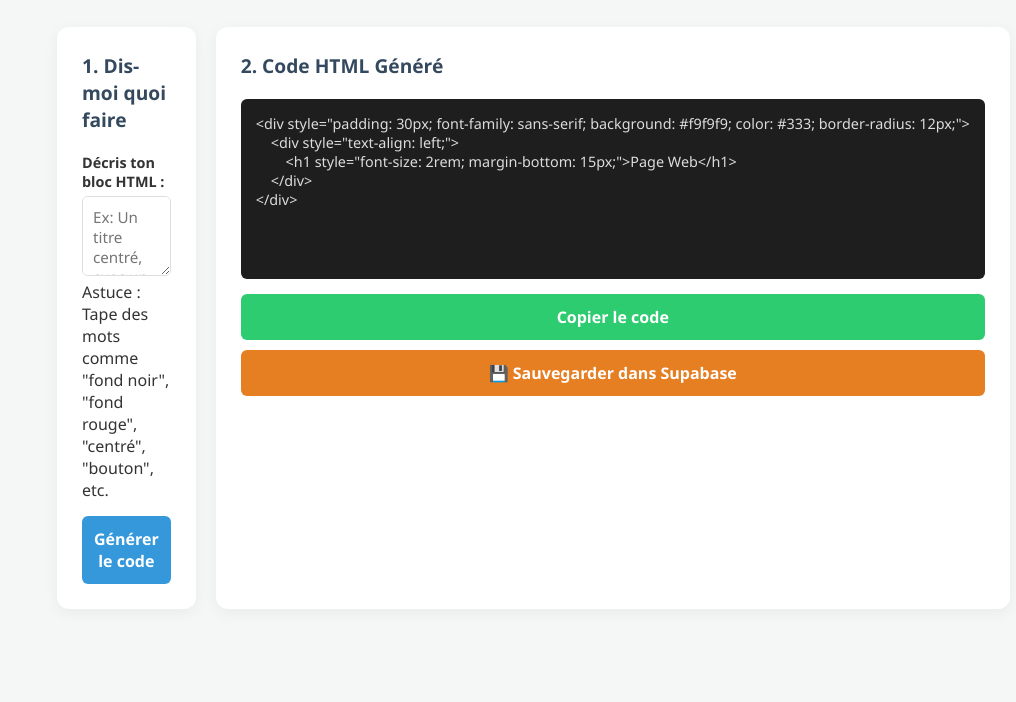
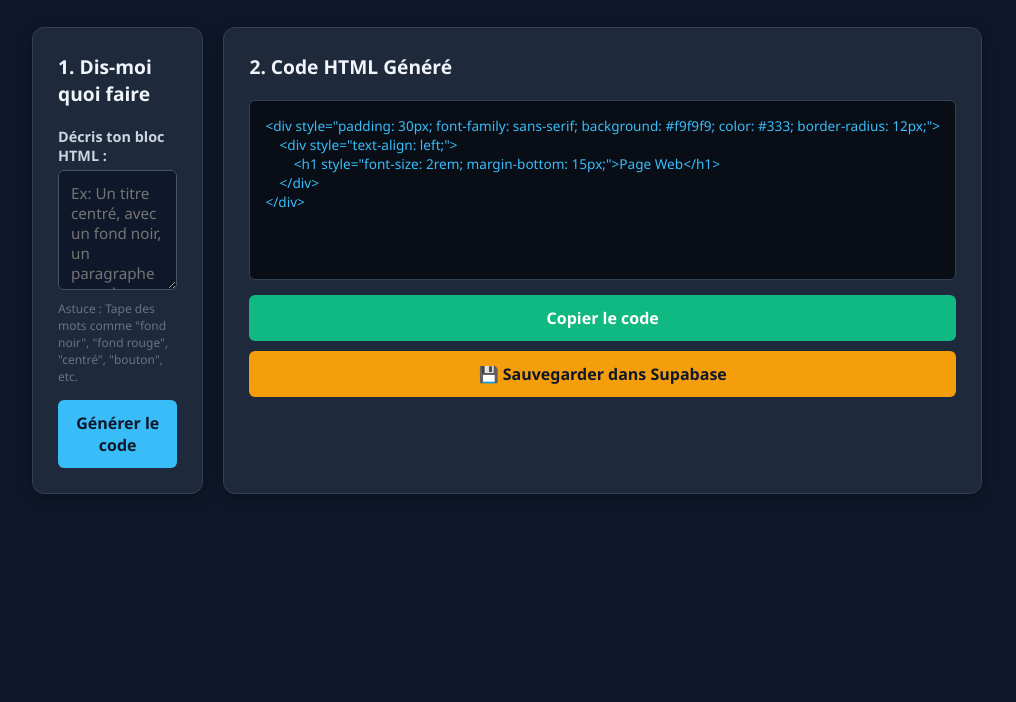
Before and after one commit to YTRubansuBS/html-generator, a plain HTML site: page index.html in a window 1280 px wide. Shown: the part 98-800 px from the top of the page, without its empty margins (133-1149 px from the left). Drawn offline with nearby package versions, Linux system fonts and the light colour scheme.

Commit message:
Update style.css

```diff
--- a/style.css
+++ b/style.css
@@ -6,13 +6,13 @@
 }
 
 body {
-    background-color: #f4f7f6;
-    color: #333;
+    background-color: #0f172a;
+    color: #f8fafc;
     padding: 20px;
 }
 
 .container {
-    max-width: 900px;
+    max-width: 950px;
     margin: 0 auto;
 }
 
@@ -22,12 +22,12 @@
 }
 
 header h1 {
-    color: #2c3e50;
+    color: #38bdf8;
     margin-bottom: 10px;
 }
 
 header p {
-    color: #7f8c8d;
+    color: #94a3b8;
 }
 
 .grid {
@@ -43,16 +43,17 @@
 }
 
 .card {
-    background: #ffffff;
+    background: #1e293b;
     padding: 25px;
     border-radius: 12px;
-    box-shadow: 0 4px 15px rgba(0, 0, 0, 0.05);
+    box-shadow: 0 4px 15px rgba(0, 0, 0, 0.3);
+    border: 1px solid #334155;
 }
 
 .card h2 {
     font-size: 1.2rem;
     margin-bottom: 20px;
-    color: #34495e;
+    color: #f1f5f9;
 }
 
 .form-group {
@@ -64,35 +65,33 @@
     margin-bottom: 5px;
     font-weight: 600;
     font-size: 0.9rem;
-}
-
-input[type="text"], textarea {
-    width: 100%;
-    padding: 10px;
-    border: 1px solid #ddd;
-    border-radius: 6px;
-    font-size: 0.95rem;
+    color: #cbd5e1;
 }
 
 textarea {
+    width: 100%;
+    padding: 12px;
+    border: 1px solid #475569;
+    background: #0f172a;
+    color: #fff;
+    border-radius: 6px;
+    font-size: 0.95rem;
     resize: vertical;
-    height: 80px;
+    height: 120px;
 }
 
-input[type="color"] {
-    width: 100%;
-    height: 40px;
-    border: 1px solid #ddd;
-    border-radius: 6px;
-    cursor: pointer;
-    background: none;
+.hint {
+    display: block;
+    font-size: 0.75rem;
+    color: #64748b;
+    margin-top: 5px;
 }
 
 button {
     width: 100%;
     padding: 12px;
-    background-color: #3498db;
-    color: white;
+    background-color: #38bdf8;
+    color: #0f172a;
     border: none;
     border-radius: 6px;
     font-size: 1rem;
@@ -102,33 +101,36 @@
 }
 
 button:hover {
-    background-color: #2980b9;
+    background-color: #0ea5e9;
 }
 
 .code-output {
-    background-color: #1e1e1e;
-    color: #dcdcdc;
+    background-color: #090d16;
+    color: #38bdf8;
     padding: 15px;
     border-radius: 6px;
     overflow-x: auto;
     font-family: 'Courier New', Courier, monospace;
-    font-size: 0.9rem;
+    font-size: 0.85rem;
     height: 180px;
     margin-bottom: 15px;
+    border: 1px solid #334155;
 }
 
 .secondary-btn {
-    background-color: #2ecc71;
+    background-color: #10b981;
+    color: white;
 }
 
 .secondary-btn:hover {
-    background-color: #27ae60;
+    background-color: #059669;
 }
 
 .save-btn {
-    background-color: #e67e22;
+    background-color: #f59e0b;
+    color: #0f172a;
 }
 
 .save-btn:hover {
-    background-color: #d35400;
+    background-color: #d97706;
 }
```
